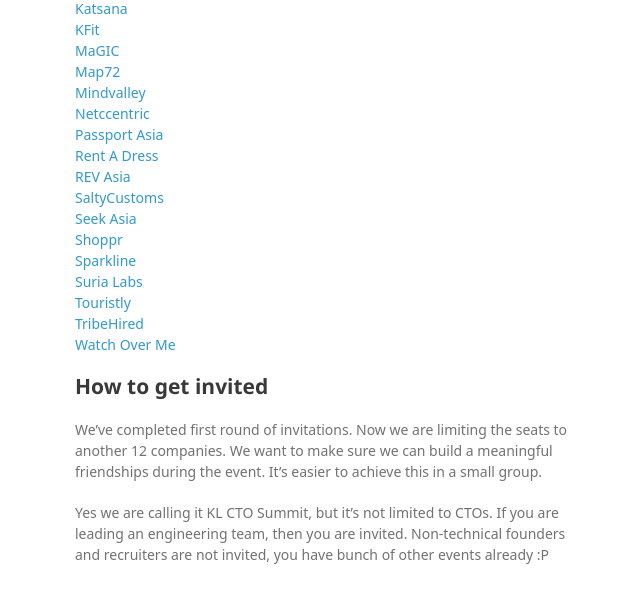
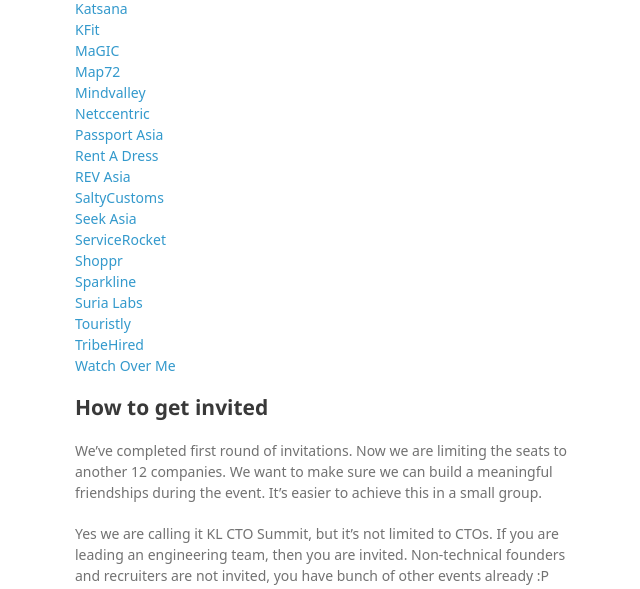
Before and after one commit to arzumy/kl-cto-summit, a plain HTML site: page index.html in a window 1280 px wide. Shown: the part 1484-2073 px from the top of the page, without its empty margins (495-1135 px from the left). Drawn offline with Linux system fonts and the light colour scheme; a web font is replaced by a local one.

Commit message:
Add @ServiceRocket
Coming.

```diff
--- a/index.html
+++ b/index.html
@@ -97,6 +97,7 @@
   <a href="http://www.revasia.com">REV Asia</a><br>
   <a href="http://www.saltycustoms.com">SaltyCustoms</a><br>
   <a href="http://www.seekasia.com/">Seek Asia</a><br>
+  <a href="http://servicerocket.com/">ServiceRocket</a><br>
   <a href="http://shopprapp.com/">Shoppr</a><br>
   <a href="http://www.sparkline.com/">Sparkline</a><br>
   <a href="http://www.surialabs.com/">Suria Labs</a><br>
```
